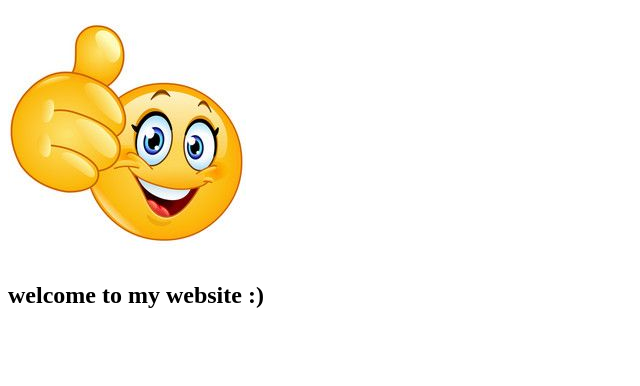
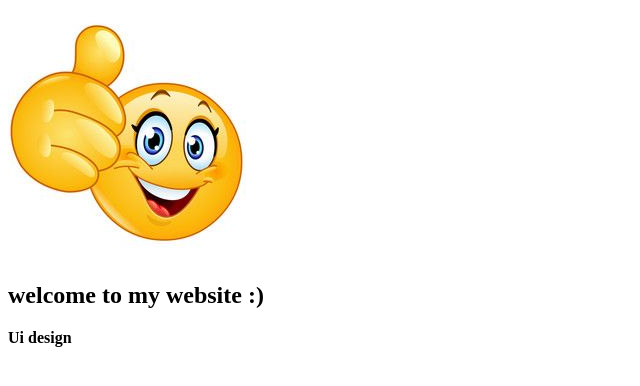
Before and after one commit to Jggok/testGit, a plain HTML site: page index.html in a window 1280 px wide. Shown: the full height of the page, 0-640 px from the left. Drawn offline with Linux system fonts and the light colour scheme.

Commit message:
Update index.html

```diff
--- a/index.html
+++ b/index.html
@@ -6,4 +6,5 @@
 <body>
     <img src="Royalty-Free Vector Images by yayayoy (over 2,200).jpg">
     <h2>welcome to my website :)</h2>
+    <b>Ui design</b>
 </body>
```
